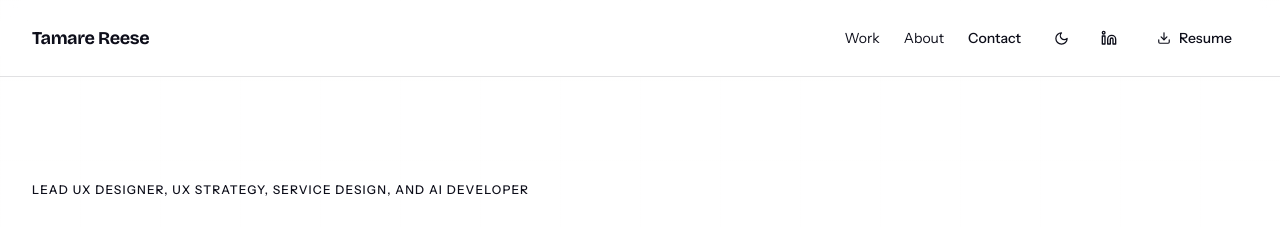
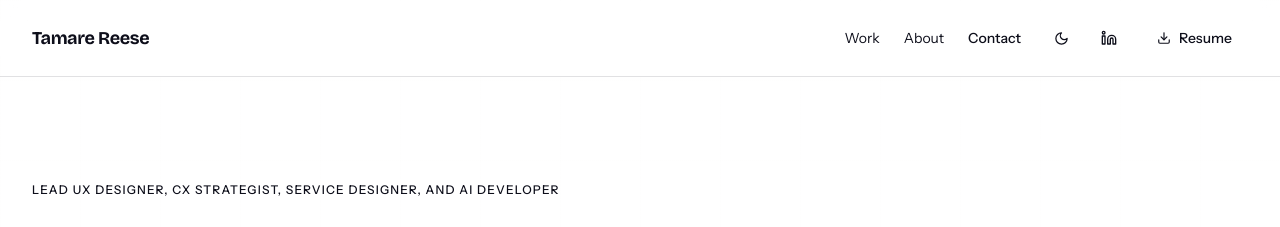
Before and after one commit to Blue-Hundred/2026-Portfolio-Website, a React (Vite) app: page / in a window 1280 px wide. Shown: the top 227 px of the page. Built offline with nearby package versions, Linux system fonts and the light colour scheme.

Commit message:
Update hero role descriptor copy

```diff
--- a/src/app/App.tsx
+++ b/src/app/App.tsx
@@ -130,7 +130,7 @@ function Portfolio() {
         <div className="relative z-10 max-w-7xl mx-auto w-full">
           <div className="mt-[40px] sm:mt-0 mb-5 sm:mb-6 flex items-center gap-3">
             <span className="text-xs font-medium tracking-widest uppercase text-primary">
-              Lead UX Designer, UX Strategy, Service Design, and AI Developer
+              Lead UX Designer, CX Strategist, Service Designer, and AI Developer
             </span>
             <div className="h-px flex-1 max-w-[60px] bg-primary opacity-60" />
           </div>
```
